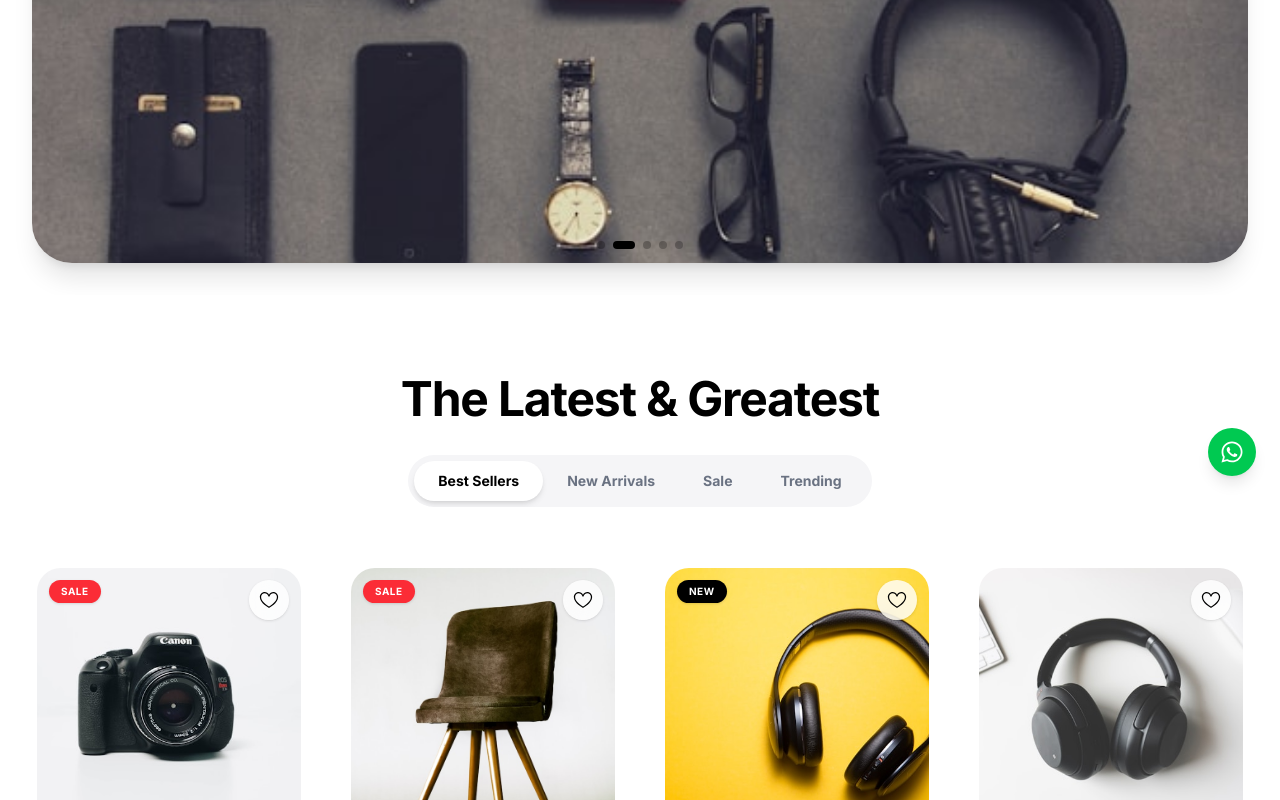
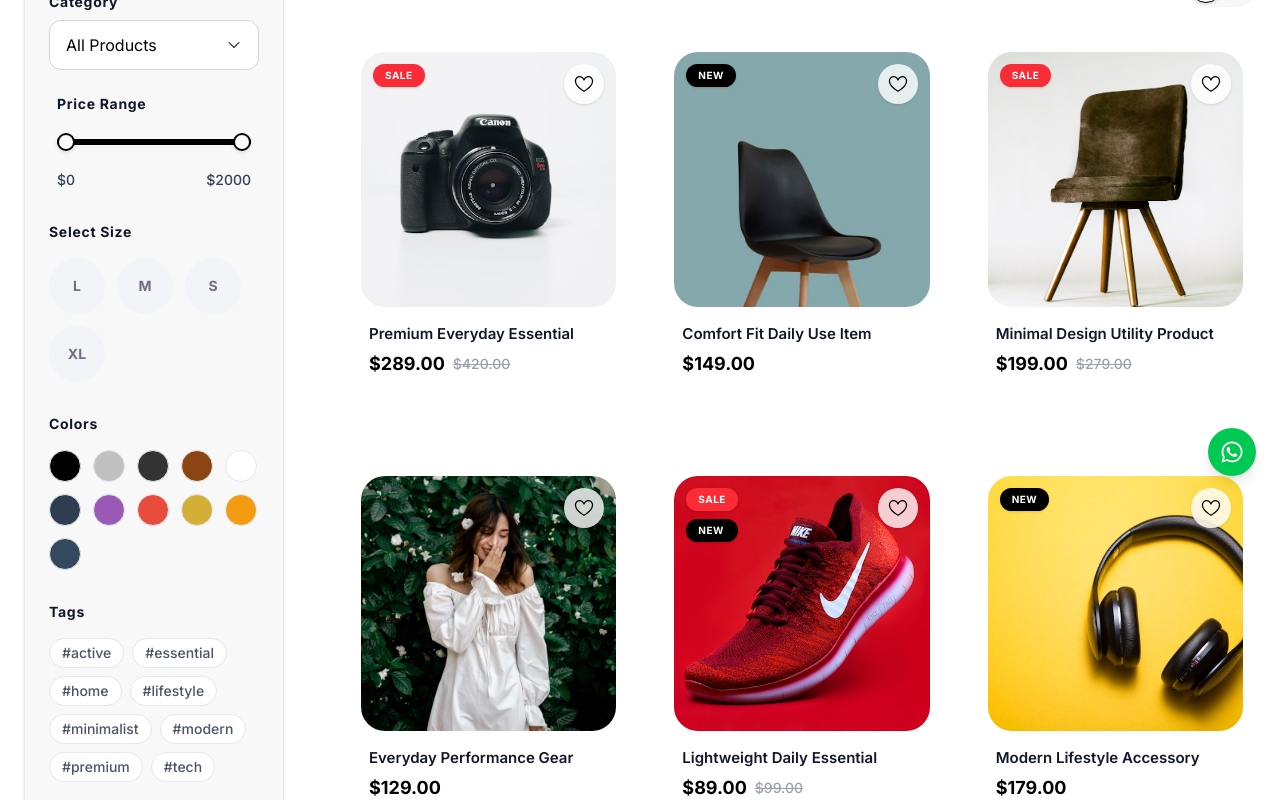
Before and after one commit to Walija-sh/shoppingWebsiteLandingPage, a React (Vite) app: page /#/shop in a window 1280 px wide. Before the commit this address led to /. Shown: the part 300-1100 px from the top of the page. Built offline with nearby package versions, Linux system fonts and the light colour scheme; a web font is replaced by a local one.

Commit message:
added tags pills

```diff
--- a/src/components/FilterSidebar.jsx
+++ b/src/components/FilterSidebar.jsx
@@ -18,11 +18,11 @@
   getUniqueTags    }=useContext(AppContext);
   const [isCategoryOpen, setIsCategoryOpen] = useState(false);
   const [isSortOpen, setIsSortOpen] = useState(false);
-  const [isTagsOpen, setIsTagsOpen] = useState(false);
+
 
   const categoryDropdownRef = useRef(null);
   const sortDropdownRef = useRef(null);
-  const tagsDropdownRef = useRef(null);
+
 
   const MIN_PRICE = 0;
   const MAX_PRICE = 2000;
@@ -31,7 +31,7 @@
     const handleClickOutside = (e) => {
       if (categoryDropdownRef.current && !categoryDropdownRef.current.contains(e.target)) setIsCategoryOpen(false);
       if (sortDropdownRef.current && !sortDropdownRef.current.contains(e.target)) setIsSortOpen(false);
-      if (tagsDropdownRef.current && !tagsDropdownRef.current.contains(e.target)) setIsTagsOpen(false);
+
     };
     document.addEventListener("mousedown", handleClickOutside);
     return () => document.removeEventListener("mousedown", handleClickOutside);
@@ -70,11 +70,19 @@
     onDraftChange('colors', newColors);
   };
 
+  const toggleTag = (tag) => {
+  const currentTags = draftValues.tags || [];
+  const newTags = currentTags.includes(tag)
+    ? currentTags.filter(t => t !== tag)
+    : [...currentTags, tag];
+  onDraftChange('tags', newTags);
+};
+
   const handleApply = () => {
     onApply();
     setIsCategoryOpen(false);
     setIsSortOpen(false);
-    setIsTagsOpen(false);
+
   };
 const handleClearFilters = () => {
 
@@ -175,25 +183,29 @@
         </div>
 
         {/* Tags Dropdown */}
-        <div className="mb-8 relative" ref={tagsDropdownRef}>
-          <label className="block text-sm mb-2 font-bold capitalize tracking-wider text-gray-900">Tags</label>
-          <div onClick={() => setIsTagsOpen(!isTagsOpen)} className="w-full bg-white border cursor-pointer border-gray-300 px-4 py-3 rounded-xl flex justify-between items-center">
-            <span className="truncate">
-              {draftValues.tag ? `#${draftValues.tag}` : "Select Tag"}
-            </span>
-            <HiChevronDown className={`transition-transform ${isTagsOpen ? 'rotate-180' : ''}`} />
-          </div>
-          {isTagsOpen && (
-            <div className="absolute top-full left-0 right-0 mt-1 bg-white border border-gray-300 rounded-xl shadow-lg z-50 max-h-48 overflow-y-auto">
-              <div onClick={() => { onDraftChange('tag', ''); setIsTagsOpen(false); }} className="px-4 py-3 hover:bg-gray-100 cursor-pointer text-gray-500 italic">Clear Tag</div>
-              {getUniqueTags.map((tag) => (
-                <div key={tag} onClick={() => { onDraftChange('tag', tag); setIsTagsOpen(false); }} className="px-4 py-3 hover:bg-gray-100 flex justify-between cursor-pointer">
-                  #{tag} {draftValues.tag === tag && <HiCheck />}
-                </div>
-              ))}
-            </div>
-          )}
-        </div>
+        <div className="mb-8">
+  <label className="text-sm font-bold capitalize tracking-wider text-gray-900 mb-4 block">
+    Tags
+  </label>
+  <div className="flex flex-wrap gap-2">
+    {getUniqueTags.map((tag) => {
+      const isSelected = draftValues.tags?.includes(tag);
+      return (
+        <button
+          key={tag}
+          onClick={() => toggleTag(tag)}
+          className={`px-3 py-1 rounded-full text-sm font-medium transition-all border cursor-pointer
+            ${isSelected
+              ? 'bg-black text-white border-black shadow-md'
+              : 'bg-white text-gray-600 border-gray-200 hover:border-gray-400'
+            }`}
+        >
+          #{tag}
+        </button>
+      );
+    })}
+  </div>
+</div>
 
         {/* Sort By */}
         <div className="mb-8 relative" ref={sortDropdownRef}>
--- a/src/components/ZoomableImage.jsx
+++ b/src/components/ZoomableImage.jsx
@@ -1,10 +1,12 @@
-import { useState } from "react";
+import { useEffect, useRef, useState } from "react";
 import { FiZoomIn, FiZoomOut } from "react-icons/fi";
 
 const ZoomableImage = ({ src, alt }) => {
   const [isZoomed, setIsZoomed] = useState(false);
   const [position, setPosition] = useState({ x: 50, y: 50 });
   const [touchStart, setTouchStart] = useState(null);
+  const imgRef = useRef(null);
+
 
 
   // Desktop cursor-based zoom
@@ -23,8 +25,13 @@
     setIsZoomed((z) => !z);
   };
 //   mobile touch actions
-const handleTouchStart = (e) => {
+useEffect(() => {
+  const img = imgRef.current;
+  if (!img) return;
+
+  const onStart = (e) => {
     if (!isZoomed) return;
+    e.preventDefault();
 
     const touch = e.touches[0];
     setTouchStart({
@@ -35,8 +42,9 @@
     });
   };
 
-const handleTouchMove = (e) => {
+  const onMove = (e) => {
     if (!isZoomed || !touchStart) return;
+    e.preventDefault();
 
     const touch = e.touches[0];
     const deltaX = touch.clientX - touchStart.x;
@@ -48,9 +56,21 @@
     });
   };
 
-const handleTouchEnd = () => {
+  const onEnd = () => {
     setTouchStart(null);
   };
+
+  img.addEventListener("touchstart", onStart, { passive: false });
+  img.addEventListener("touchmove", onMove, { passive: false });
+  img.addEventListener("touchend", onEnd);
+
+  return () => {
+    img.removeEventListener("touchstart", onStart);
+    img.removeEventListener("touchmove", onMove);
+    img.removeEventListener("touchend", onEnd);
+  };
+}, [isZoomed, touchStart]);
+
 
 
   return (
@@ -75,17 +95,17 @@
       </div>
 
       {/* Mobile */}
-      <div className="md:hidden w-full h-full">
+      <div className="md:hidden w-full h-full touch-none overscroll-contain">
        <img
   src={src}
   alt={alt}
-  onTouchStart={handleTouchStart}
-  onTouchMove={handleTouchMove}
-  onTouchEnd={handleTouchEnd}
+  ref={imgRef}
+
   className="w-full h-full object-cover transition-transform duration-300"
   style={{
     transform: isZoomed ? "scale(2)" : "scale(1)",
     transformOrigin: `${position.x}% ${position.y}%`,
+    touchAction:'none'
   }}
 />
 
--- a/src/data/products.js
+++ b/src/data/products.js
@@ -16,7 +16,7 @@
     description: "Capture life's best moments with this premium everyday camera. Built for versatility and ease of use, it delivers stunning clarity in a retro-inspired design.",
     sizes: ["S", "M", "L", "XL"],
     colors: ["#000000", "#C0C0C0", "#333333"], // Black, Silver, Gray
-    tags: ["photography", "gadget", "professional"],
+    tags: ["tech", "essential", "premium"],
     isOnSale: true,
     isNew: false,
     rating: 5,
@@ -34,7 +34,7 @@
     description: "Experience the perfect balance of minimalism and comfort. This utility stool is crafted from high-quality materials to provide durable seating for any room.",
     sizes: ["S", "M", "L", "XL"],
     colors: ["#8B4513", "#FFFFFF"], // Brown, White
-    tags: ["home", "minimalist", "interior"],
+    tags: ["home", "minimalist", "lifestyle"],
     isOnSale: false,
     isNew: true,
     rating: 4,
@@ -53,7 +53,7 @@
     description: "A masterclass in industrial design, this product combines functionality with aesthetic appeal.",
     sizes: ["S", "M", "L", "XL"],
     colors: ["#2C3E50", "#333333"], // Midnight Blue, Grey
-    tags: ["office", "modern", "sturdy"],
+    tags: ["home", "modern", "minimalist"],
     isOnSale: true,
     isNew: false,
     rating: 5,
@@ -71,7 +71,7 @@
     description: "Designed for the active individual, this gear offers breathable fabric and a flexible fit. Perfect for workouts or casual outings.",
     sizes: ["S", "M", "L", "XL"],
     colors: ["#000000", "#9B59B6"],
-    tags: ["activewear", "performance", "breathable"],
+    tags: ["lifestyle", "active", "essential"],
     isOnSale: false,
     isNew: false,
     rating: 4,
@@ -90,7 +90,7 @@
     description: "Step into comfort with these lightweight daily trainers. Featuring a breathable mesh upper and responsive cushioning.",
     sizes: ["S", "M", "L", "XL"],
     colors: ["#FFFFFF", "#E74C3C", "#333333"], // White, Red, Dark Grey
-    tags: ["running", "sneakers", "lightweight"],
+    tags: ["lifestyle", "active", "modern"],
     isOnSale: true,
     isNew: true,
     rating: 4,
@@ -108,7 +108,7 @@
     description: "Elevate your style with this modern accessory. Featuring a minimalist dial and a premium strap.",
     sizes: ["S", "M", "L", "XL"],
     colors: ["#D4AF37", "#000000"], // Gold, Black
-    tags: ["luxury", "fashion", "tech"],
+    tags: ["tech", "premium", "modern"],
     isOnSale: false,
     isNew: true,
     rating: 5,
@@ -127,7 +127,7 @@
     description: "Rugged yet refined, this shirt is built to last. Made from premium cotton, it offers a relaxed fit.",
     sizes: ["S", "M", "L", "XL"],
     colors: ["#000000", "#FFFFFF"], // Black, White
-    tags: ["casual", "cotton", "durable"],
+    tags: ["essential", "lifestyle", "premium"],
     isOnSale: true,
     isNew: false,
     rating: 4,
@@ -145,7 +145,7 @@
     description: "Immerse yourself in high-fidelity sound with superior noise isolation and deep bass.",
     sizes: ["S", "M", "L", "XL"],
     colors: ["#000000", "#9B59B6"], // Black, Purple
-    tags: ["audio", "music", "wireless"],
+    tags: ["tech", "essential", "lifestyle"],
     isOnSale: false,
     isNew: false,
     rating: 4,
@@ -164,7 +164,7 @@
     description: "Sleek, powerful, and portable. This compact device packs a punch with high-speed performance.",
     sizes: ["S", "M", "L", "XL"],
     colors: ["#F39C12", "#34495E"],
-    tags: ["productivity", "compact", "tech"],
+    tags: ["tech", "modern", "essential"],
     isOnSale: true,
     isNew: false,
     rating: 5,
@@ -182,7 +182,7 @@
     description: "Upgrade your living space with this essential utility piece. Clean lines and functional design.",
     sizes: ["S", "M", "L", "XL"],
     colors: ["#F39C12", "#34495E"],
-    tags: ["decor", "upgrade", "living-room"],
+    tags: ["home", "modern", "lifestyle"],
     isOnSale: false,
     isNew: true,
     rating: 5,
@@ -201,7 +201,7 @@
     description: "Reliability meets style. These sneakers are crafted for all-day wear with a durable sole.",
     sizes: ["S", "M", "L", "XL"],
     colors: ["#F39C12", "#34495E"], // Mustard, Navy
-    tags: ["lifestyle", "comfort", "shoes"],
+    tags: ["lifestyle", "essential", "modern"],
     isOnSale: true,
     isNew: false,
     rating: 4,
@@ -219,7 +219,7 @@
     description: "The ultimate multi-purpose tool for creators. High resolution and durable build.",
     sizes: ["S", "M", "L", "XL"],
     colors: ["#000000"], // Black
-    tags: ["display", "entertainment", "smart"],
+    tags: ["tech", "premium", "modern"],
     isOnSale: false,
     isNew: false,
     rating: 5,
--- a/src/pages/Shop.jsx
+++ b/src/pages/Shop.jsx
@@ -15,22 +15,12 @@
   maxPrice: MAX_PRICE,
   sizes: [],
   colors: [],
-  tag: "",
+  tags: [],
   sort: "default"
 };
-  const [filters, setFilters] = useState({
-    category: "all",
-    minPrice: "",
-    maxPrice: "",
-    sort: "default"
-  });
+  const [filters, setFilters] = useState(defaultFilters);
 
-  const [draftFilters, setDraftFilters] = useState({
-    category: "all",
-    minPrice: "",
-    maxPrice: "",
-    sort: "default"
-  });
+  const [draftFilters, setDraftFilters] = useState(defaultFilters);
 
   const [showFilters, setShowFilters] = useState(false);
   const [layout, setLayout] = useState("grid");
@@ -87,27 +77,34 @@
   }
 
   // 2. Price Range
-  if (filters.minPrice) result = result.filter((p) => p.price >= Number(filters.minPrice));
-  if (filters.maxPrice) result = result.filter((p) => p.price <= Number(filters.maxPrice));
+  if (filters.minPrice !== MIN_PRICE) {
+  result = result.filter(p => p.price >= filters.minPrice);
+}
 
-  // 3. Sizes (Check if product has ANY of the selected sizes)
+if (filters.maxPrice !== MAX_PRICE) {
+  result = result.filter(p => p.price <= filters.maxPrice);
+}
+
+  // 3. Sizes
   if (filters.sizes && filters.sizes.length > 0) {
     result = result.filter((p) =>
       p.sizes.some(size => filters.sizes.includes(size))
     );
   }
 
-  // 4. Colors (Check if product has ANY of the selected colors)
+  // 4. Colors
   if (filters.colors && filters.colors.length > 0) {
     result = result.filter((p) =>
       p.colors.some(color => filters.colors.includes(color))
     );
   }
 
-  // 5. Tags (Check if product contains the specific selected tag)
-  if (filters.tag) {
-    result = result.filter((p) => p.tags.includes(filters.tag));
-  }
+  // 5. Tags
+if (filters.tags && filters.tags.length > 0) {
+  result = result.filter((p) =>
+    p.tags.some(tag => filters.tags.includes(tag))
+  );
+}
 
   // 6. Sorting
   if (filters.sort === "price-low") result.sort((a, b) => a.price - b.price);
```
Lines whose indentation alone changed are shown as unchanged.
